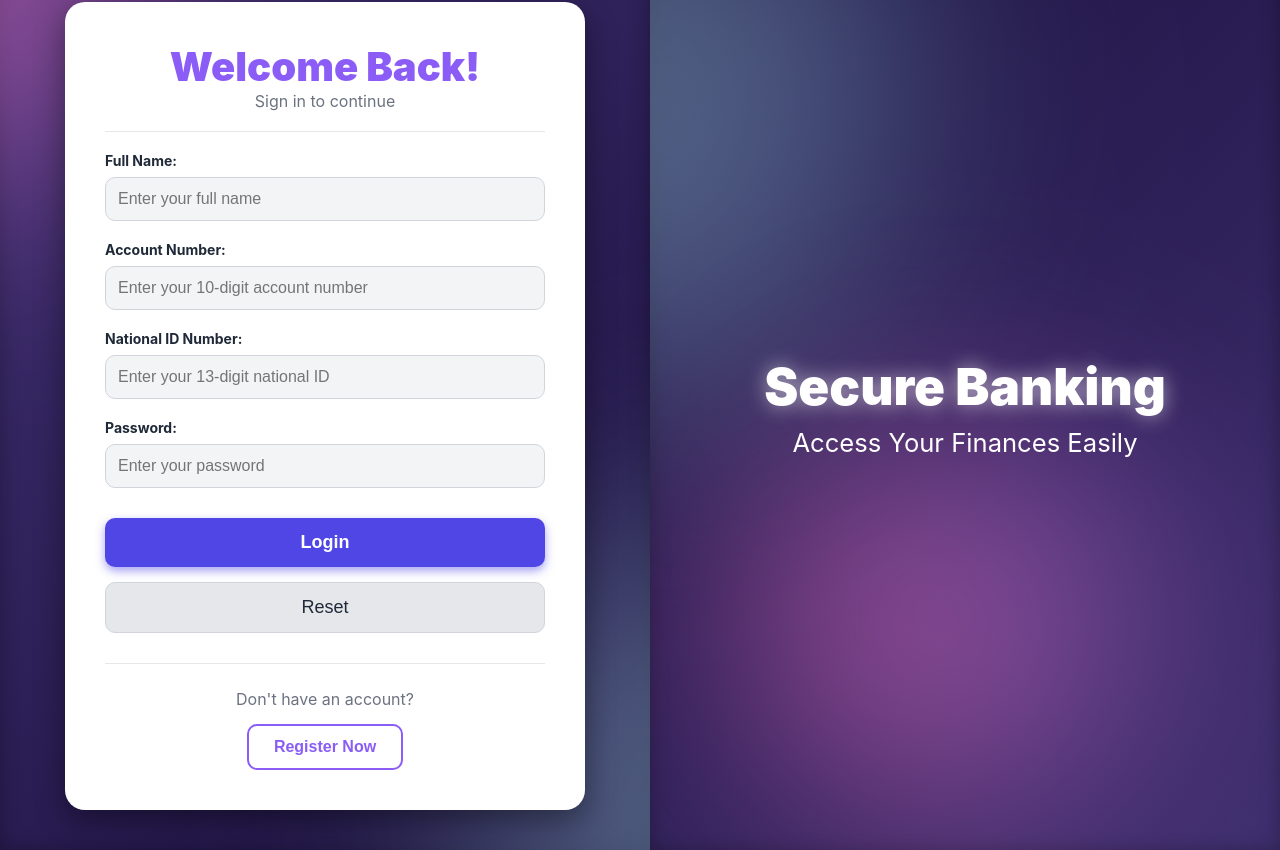
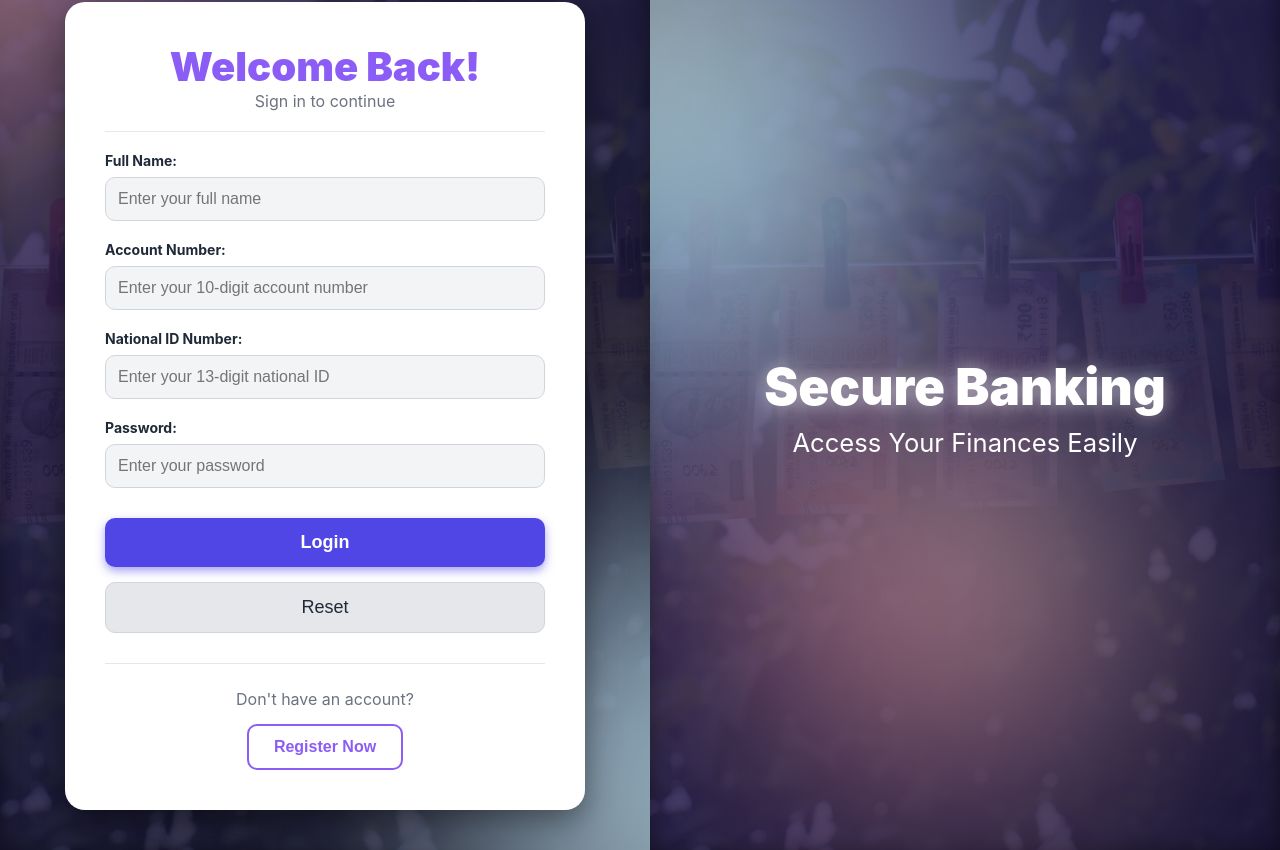
Before and after one commit to CalebLouwskitter/INSYPOEPaymentGateway, a React (Create React App) app in the folder Frontend/: page /login in a window 1280 px wide. Shown: the part 38-888 px from the top of the page. Built offline with nearby package versions, Linux system fonts and the light colour scheme; no server answers.

Commit message:
Frontend improvements to ui.

```diff
--- a/Frontend/src/pages/CoverPage.jsx
+++ b/Frontend/src/pages/CoverPage.jsx
@@ -1,6 +1,8 @@
 import { useEffect } from 'react';
 import { useNavigate } from 'react-router-dom';
 import { useAuth } from '../context/AuthContext.jsx';
+import cityscapeImage from '../assets/pexels-anete-lusina-4792381.webp';
+import abstractImage from '../assets/pexels-disha-sheta-596631-3521353.webp';
 
 export default function CoverPage() {
   const navigate = useNavigate();
@@ -21,7 +23,10 @@ export default function CoverPage() {
       justifyContent: 'center',
       alignItems: 'center',
       fontFamily: 'Inter, sans-serif',
-      backgroundColor: '#1e1933',
+      backgroundImage: `linear-gradient(135deg, rgba(17, 17, 35, 0.85), rgba(17, 17, 35, 0.85)), url(${cityscapeImage})`,
+      backgroundSize: 'cover',
+      backgroundPosition: 'center',
+      backgroundRepeat: 'no-repeat',
       color: 'white',
       position: 'relative',
       overflow: 'hidden'
@@ -31,24 +36,30 @@ export default function CoverPage() {
         position: 'absolute',
         width: '600px',
         height: '600px',
-        background: 'linear-gradient(135deg, rgba(173,216,230,0.6), rgba(135,206,235,0.4))',
+        backgroundImage: `linear-gradient(135deg, rgba(173,216,230,0.55), rgba(135,206,235,0.35)), url(${abstractImage})`,
+        backgroundSize: 'cover',
+        backgroundPosition: 'center',
         borderRadius: '45% 55% 65% 35% / 55% 45% 55% 45%',
         top: '-20%',
         left: '-15%',
         filter: 'blur(150px)',
-        animation: 'moveShape1 20s infinite alternate ease-in-out'
+        opacity: 0,
+        animation: 'fadeIn 2.4s ease-out forwards, moveShape1 20s infinite alternate ease-in-out'
       }}></div>
 
       <div style={{
         position: 'absolute',
         width: '500px',
         height: '500px',
-        background: 'linear-gradient(225deg, rgba(255,105,180,0.7), rgba(147,112,219,0.5))',
+        backgroundImage: `linear-gradient(225deg, rgba(255,105,180,0.6), rgba(147,112,219,0.45)), url(${abstractImage})`,
+        backgroundSize: 'cover',
+        backgroundPosition: 'center',
         borderRadius: '65% 35% 40% 60% / 65% 35% 55% 45%',
         bottom: '-15%',
         right: '-10%',
         filter: 'blur(140px)',
-        animation: 'moveShape2 25s infinite alternate ease-in-out'
+        opacity: 0,
+        animation: 'fadeIn 2.4s ease-out forwards, moveShape2 25s infinite alternate ease-in-out'
       }}></div>
 
       {/* Main Content */}
@@ -60,13 +71,16 @@ export default function CoverPage() {
         backgroundColor: 'rgba(0,0,0,0.25)',
         backdropFilter: 'blur(10px)',
         maxWidth: '500px',
-        width: '90%'
+        width: '90%',
+        opacity: 0,
+        animation: 'fadeInUp 1.4s ease-out forwards'
       }}>
         <h1 style={{ fontSize: '3em', fontWeight: 900, marginBottom: '15px', color: PRIMARY_COLOR }}>
           Welcome to Macsaton
         </h1>
         <p style={{ fontSize: '1.5em', marginBottom: '40px', color: '#E5E7EB' }}>
-          Notascam... no I mean macsaton
+          Your gateway to seamless banking and financial management.
+
         </p>
 
         <div style={{ display: 'flex', justifyContent: 'center', gap: '20px', flexWrap: 'wrap' }}>
@@ -133,6 +147,14 @@ export default function CoverPage() {
       {/* Animation Keyframes */}
       <style>
         {`
+          @keyframes fadeIn {
+            0% { opacity: 0; }
+            100% { opacity: 1; }
+          }
+          @keyframes fadeInUp {
+            0% { opacity: 0; transform: translateY(25px); }
+            100% { opacity: 1; transform: translateY(0); }
+          }
           @keyframes moveShape1 {
             0% { transform: translate(0,0) rotate(0deg); }
             50% { transform: translate(50px, -50px) rotate(20deg); }
--- a/Frontend/src/pages/Login.jsx
+++ b/Frontend/src/pages/Login.jsx
@@ -1,6 +1,8 @@
 import { useEffect, useState } from "react";
 import { useNavigate } from "react-router-dom";
 import { useAuth } from "../context/AuthContext";
+import cityscapeImage from "../assets/pexels-anete-lusina-4792381.webp";
+import abstractImage from "../assets/pexels-disha-sheta-596631-3521353.webp";
 
 export default function Login() {
   const navigate = useNavigate();
@@ -192,7 +194,10 @@ export default function Login() {
       display: 'flex',
       minHeight: '100vh',
       fontFamily: 'Inter, sans-serif',
-      backgroundColor: '#1e1933',
+      backgroundImage: `linear-gradient(135deg, rgba(17, 17, 35, 0.85), rgba(17, 17, 35, 0.9)), url(${cityscapeImage})`,
+      backgroundSize: 'cover',
+      backgroundPosition: 'center',
+      backgroundRepeat: 'no-repeat',
       color: 'white',
     }}>
       <div style={{
@@ -203,35 +208,45 @@ export default function Login() {
         padding: '40px',
         minWidth: '350px',
         maxWidth: '650px',
-        background: 'linear-gradient(315deg, #1a0f3d 0%, #3f2f70 100%)',
+        backgroundImage: `linear-gradient(315deg, rgba(17, 17, 35, 0.88), rgba(39, 30, 90, 0.85)), url(${abstractImage})`,
+        backgroundSize: 'cover',
+        backgroundPosition: 'center',
         position: 'relative',
         overflow: 'hidden',
-        boxShadow: 'inset 0 0 20px rgba(0,0,0,0.3)'
+        boxShadow: 'inset 0 0 20px rgba(0,0,0,0.4)',
+        opacity: 0,
+        animation: 'fadeInLeft 1.3s ease-out forwards'
       }}>
         <div style={{
           position: 'absolute',
           width: '550px',
           height: '550px',
-          background: 'linear-gradient(315deg, rgba(173, 216, 230, 0.6), rgba(135, 206, 235, 0.4))',
+          backgroundImage: `linear-gradient(315deg, rgba(173, 216, 230, 0.45), rgba(135, 206, 235, 0.35)), url(${cityscapeImage})`,
+          backgroundSize: 'cover',
+          backgroundPosition: 'center',
           borderRadius: '45% 55% 65% 35% / 55% 45% 55% 45%',
           top: '65%',
           left: '70%',
           transform: 'rotate(150deg)',
-          filter: 'blur(120px) opacity(0.8)',
-          animation: 'moveShape1Left 20s infinite alternate ease-in-out'
+          filter: 'blur(120px)',
+          opacity: 0,
+          animation: 'fadeIn 2.1s ease-out forwards, moveShape1Left 20s infinite alternate ease-in-out'
         }}></div>
 
         <div style={{
           position: 'absolute',
           width: '400px',
           height: '400px',
-          background: 'linear-gradient(225deg, rgba(255, 105, 180, 0.7), rgba(147, 112, 219, 0.5))',
+          backgroundImage: `linear-gradient(225deg, rgba(255, 105, 180, 0.45), rgba(147, 112, 219, 0.35)), url(${abstractImage})`,
+          backgroundSize: 'cover',
+          backgroundPosition: 'center',
           borderRadius: '65% 35% 40% 60% / 65% 35% 55% 45%',
           bottom: '75%',
           right: '80%',
           transform: 'rotate(10deg)',
-          filter: 'blur(110px) opacity(0.9)',
-          animation: 'moveShape2Left 25s infinite alternate ease-in-out'
+          filter: 'blur(110px)',
+          opacity: 0,
+          animation: 'fadeIn 2.1s ease-out forwards, moveShape2Left 25s infinite alternate ease-in-out'
         }}></div>
 
         <div style={{
@@ -243,7 +258,9 @@ export default function Login() {
           boxShadow: '0 10px 30px rgba(0, 0, 0, 0.4)',
           color: DARK_TEXT,
           zIndex: 2,
-          position: 'relative'
+          position: 'relative',
+          opacity: 0,
+          animation: 'fadeInUp 1.5s ease-out forwards'
         }}>
           <div style={{
             color: PRIMARY_COLOR,
@@ -392,53 +409,104 @@ export default function Login() {
         flexDirection: 'column',
         justifyContent: 'center',
         alignItems: 'center',
-        background: 'linear-gradient(135deg, #1a0f3d 0%, #3f2f70 100%)',
+        backgroundImage: `linear-gradient(135deg, rgba(39, 30, 90, 0.85), rgba(25, 19, 58, 0.88)), url(${abstractImage})`,
+        backgroundSize: 'cover',
+        backgroundPosition: 'center',
         position: 'relative',
         overflow: 'hidden',
-        boxShadow: 'inset 0 0 20px rgba(0,0,0,0.3)'
+        boxShadow: 'inset 0 0 20px rgba(0,0,0,0.45)',
+        opacity: 0,
+        animation: 'fadeInRight 1.3s ease-out forwards'
       }}>
         <div style={{
           position: 'absolute',
           width: '550px',
           height: '550px',
-          background: 'linear-gradient(135deg, rgba(173, 216, 230, 0.6), rgba(135, 206, 235, 0.4))',
+          backgroundImage: `linear-gradient(135deg, rgba(173, 216, 230, 0.45), rgba(135, 206, 235, 0.35)), url(${cityscapeImage})`,
+          backgroundSize: 'cover',
+          backgroundPosition: 'center',
           borderRadius: '45% 55% 65% 35% / 55% 45% 55% 45%',
           top: '-15%',
           right: '55%',
           transform: 'rotate(-30deg)',
-          filter: 'blur(120px) opacity(0.8)',
-          animation: 'moveShape1 20s infinite alternate ease-in-out'
+          filter: 'blur(120px)',
+          opacity: 0,
+          animation: 'fadeIn 2.1s ease-out forwards, moveShape1 20s infinite alternate ease-in-out'
         }}></div>
 
         <div style={{
           position: 'absolute',
           width: '400px',
           height: '400px',
-          background: 'linear-gradient(45deg, rgba(255, 105, 180, 0.7), rgba(147, 112, 219, 0.5))',
+          backgroundImage: `linear-gradient(45deg, rgba(255, 105, 180, 0.45), rgba(147, 112, 219, 0.35)), url(${abstractImage})`,
+          backgroundSize: 'cover',
+          backgroundPosition: 'center',
           borderRadius: '65% 35% 40% 60% / 65% 35% 55% 45%',
           bottom: '5%',
           left: '15%',
           transform: 'rotate(25deg)',
-          filter: 'blur(110px) opacity(0.9)',
-          animation: 'moveShape2 25s infinite alternate ease-in-out'
+          filter: 'blur(110px)',
+          opacity: 0,
+          animation: 'fadeIn 2.1s ease-out forwards, moveShape2 25s infinite alternate ease-in-out'
         }}></div>
 
         <h2 style={{
           fontSize: '3.2em',
           textShadow: '0 0 20px rgba(255, 255, 255, 0.6)',
           zIndex: 1,
-          fontWeight: 900
+          fontWeight: 900,
+          opacity: 0,
+          animation: 'fadeInUp 1.6s ease-out forwards'
         }}>
           Secure Banking
         </h2>
         <p style={{
           fontSize: '1.6em',
           marginTop: '10px',
-          zIndex: 1
+          zIndex: 1,
+          opacity: 0,
+          animation: 'fadeInUp 1.7s ease-out forwards'
         }}>
           Access Your Finances Easily
         </p>
       </div>
+
+      <style>
+        {`
+          @keyframes fadeIn {
+            0% { opacity: 0; }
+            100% { opacity: 1; }
+          }
+          @keyframes fadeInUp {
+            0% { opacity: 0; transform: translateY(20px); }
+            100% { opacity: 1; transform: translateY(0); }
+          }
+          @keyframes fadeInLeft {
+            0% { opacity: 0; transform: translateX(-30px); }
+            100% { opacity: 1; transform: translateX(0); }
+          }
+          @keyframes fadeInRight {
+            0% { opacity: 0; transform: translateX(30px); }
+            100% { opacity: 1; transform: translateX(0); }
+          }
+          @keyframes moveShape1Left {
+            0% { transform: translate(0, 0) rotate(150deg); }
+            100% { transform: translate(-80px, 80px) rotate(160deg); }
+          }
+          @keyframes moveShape2Left {
+            0% { transform: translate(0, 0) rotate(10deg); }
+            100% { transform: translate(50px, -60px) rotate(0deg); }
+          }
+          @keyframes moveShape1 {
+            0% { transform: translate(0,0) rotate(-30deg); }
+            100% { transform: translate(80px, -80px) rotate(-40deg); }
+          }
+          @keyframes moveShape2 {
+            0% { transform: translate(0,0) rotate(25deg); }
+            100% { transform: translate(-50px, 60px) rotate(35deg); }
+          }
+        `}
+      </style>
     </div>
   );
 }
--- a/Frontend/src/pages/Register.jsx
+++ b/Frontend/src/pages/Register.jsx
@@ -2,6 +2,8 @@ import { useEffect, useState } from "react";
 import { useNavigate } from "react-router-dom";
 import axiosInstance from "../interfaces/axiosInstance";
 import { useAuth } from "../context/AuthContext.jsx";
+import cityscapeImage from "../assets/pexels-anete-lusina-4792381.webp";
+import abstractImage from "../assets/pexels-disha-sheta-596631-3521353.webp";
 
 // References:
 // Meta Platforms, Inc. (2025) React - A JavaScript library for building user interfaces. Available at: https://reactjs.org/ (Accessed: 07 January 2025).
@@ -218,7 +220,10 @@ export default function Register() {
       display: 'flex',
       minHeight: '100vh',
       fontFamily: 'Inter, sans-serif',
-      backgroundColor: '#1e1933',
+      backgroundImage: `linear-gradient(135deg, rgba(17, 17, 35, 0.9), rgba(17, 17, 35, 0.85)), url(${cityscapeImage})`,
+      backgroundSize: 'cover',
+      backgroundPosition: 'center',
+      backgroundRepeat: 'no-repeat',
       color: 'white',
     }}>
       {/* LEFT SIDE: Branding Panel */}
@@ -228,49 +233,63 @@ export default function Register() {
         flexDirection: 'column',
         justifyContent: 'center',
         alignItems: 'center',
-        background: 'linear-gradient(135deg, #1a0f3d 0%, #3f2f70 100%)',
+        backgroundImage: `linear-gradient(135deg, rgba(39, 30, 90, 0.82), rgba(25, 19, 58, 0.88)), url(${abstractImage})`,
+        backgroundSize: 'cover',
+        backgroundPosition: 'center',
         position: 'relative',
         overflow: 'hidden',
-        boxShadow: 'inset 0 0 20px rgba(0,0,0,0.3)'
+        boxShadow: 'inset 0 0 20px rgba(0,0,0,0.4)',
+        opacity: 0,
+        animation: 'fadeInLeft 1.3s ease-out forwards'
       }}>
         <div style={{
           position: 'absolute',
           width: '550px',
           height: '550px',
-          background: 'linear-gradient(135deg, rgba(173, 216, 230, 0.6), rgba(135, 206, 235, 0.4))',
+          backgroundImage: `linear-gradient(135deg, rgba(173, 216, 230, 0.45), rgba(135, 206, 235, 0.35)), url(${cityscapeImage})`,
+          backgroundSize: 'cover',
+          backgroundPosition: 'center',
           borderRadius: '45% 55% 65% 35% / 55% 45% 55% 45%',
           top: '-15%',
           right: '55%',
           transform: 'rotate(-30deg)',
-          filter: 'blur(120px) opacity(0.8)',
-          animation: 'moveShape1 20s infinite alternate ease-in-out'
+          filter: 'blur(120px)',
+          opacity: 0,
+          animation: 'fadeIn 2.2s ease-out forwards, moveShape1 20s infinite alternate ease-in-out'
         }}></div>
 
         <div style={{
           position: 'absolute',
           width: '400px',
           height: '400px',
-          background: 'linear-gradient(45deg, rgba(255, 105, 180, 0.7), rgba(147, 112, 219, 0.5))',
+          backgroundImage: `linear-gradient(45deg, rgba(255, 105, 180, 0.45), rgba(147, 112, 219, 0.35)), url(${abstractImage})`,
+          backgroundSize: 'cover',
+          backgroundPosition: 'center',
           borderRadius: '65% 35% 40% 60% / 65% 35% 55% 45%',
           bottom: '5%',
           left: '15%',
           transform: 'rotate(25deg)',
-          filter: 'blur(110px) opacity(0.9)',
-          animation: 'moveShape2 25s infinite alternate ease-in-out'
+          filter: 'blur(110px)',
+          opacity: 0,
+          animation: 'fadeIn 2.2s ease-out forwards, moveShape2 25s infinite alternate ease-in-out'
         }}></div>
 
         <h2 style={{
           fontSize: '3.2em',
           textShadow: '0 0 20px rgba(255, 255, 255, 0.6)',
           zIndex: 1,
-          fontWeight: 900
+          fontWeight: 900,
+          opacity: 0,
+          animation: 'fadeInUp 1.6s ease-out forwards'
         }}>
           Start Your Journey
         </h2>
         <p style={{
           fontSize: '1.6em',
           marginTop: '10px',
-          zIndex: 1
+          zIndex: 1,
+          opacity: 0,
+          animation: 'fadeInUp 1.7s ease-out forwards'
         }}>
           Open Your Secure Account Today
         </p>
@@ -285,35 +304,45 @@ export default function Register() {
         padding: '40px',
         minWidth: '350px',
         maxWidth: '650px',
-        background: 'linear-gradient(315deg, #1a0f3d 0%, #3f2f70 100%)',
+        backgroundImage: `linear-gradient(315deg, rgba(17, 17, 35, 0.88), rgba(39, 30, 90, 0.85)), url(${abstractImage})`,
+        backgroundSize: 'cover',
+        backgroundPosition: 'center',
         position: 'relative',
         overflow: 'hidden',
-        boxShadow: 'inset 0 0 20px rgba(0,0,0,0.3)'
+        boxShadow: 'inset 0 0 20px rgba(0,0,0,0.4)',
+        opacity: 0,
+        animation: 'fadeInRight 1.3s ease-out forwards'
       }}>
         <div style={{
           position: 'absolute',
           width: '550px',
           height: '550px',
-          background: 'linear-gradient(315deg, rgba(173, 216, 230, 0.6), rgba(135, 206, 235, 0.4))',
+          backgroundImage: `linear-gradient(315deg, rgba(173, 216, 230, 0.45), rgba(135, 206, 235, 0.35)), url(${cityscapeImage})`,
+          backgroundSize: 'cover',
+          backgroundPosition: 'center',
           borderRadius: '45% 55% 65% 35% / 55% 45% 55% 45%',
           top: '65%',
           left: '70%',
           transform: 'rotate(150deg)',
-          filter: 'blur(120px) opacity(0.8)',
-          animation: 'moveShape1Left 20s infinite alternate ease-in-out'
+          filter: 'blur(120px)',
+          opacity: 0,
+          animation: 'fadeIn 2.2s ease-out forwards, moveShape1Left 20s infinite alternate ease-in-out'
         }}></div>
 
         <div style={{
           position: 'absolute',
           width: '400px',
           height: '400px',
-          background: 'linear-gradient(225deg, rgba(255, 105, 180, 0.7), rgba(147, 112, 219, 0.5))',
+          backgroundImage: `linear-gradient(225deg, rgba(255, 105, 180, 0.45), rgba(147, 112, 219, 0.35)), url(${abstractImage})`,
+          backgroundSize: 'cover',
+          backgroundPosition: 'center',
           borderRadius: '65% 35% 40% 60% / 65% 35% 55% 45%',
           bottom: '75%',
           right: '80%',
           transform: 'rotate(10deg)',
-          filter: 'blur(110px) opacity(0.9)',
-          animation: 'moveShape2Left 25s infinite alternate ease-in-out'
+          filter: 'blur(110px)',
+          opacity: 0,
+          animation: 'fadeIn 2.2s ease-out forwards, moveShape2Left 25s infinite alternate ease-in-out'
         }}></div>
 
         <div style={{
@@ -325,7 +354,9 @@ export default function Register() {
           boxShadow: '0 10px 30px rgba(0, 0, 0, 0.4)',
           color: DARK_TEXT,
           zIndex: 2,
-          position: 'relative'
+          position: 'relative',
+          opacity: 0,
+          animation: 'fadeInUp 1.5s ease-out forwards'
         }}>
           <div style={{
             color: PRIMARY_COLOR,
@@ -463,6 +494,22 @@ export default function Register() {
 
         <style>
           {`
+            @keyframes fadeIn {
+              0% { opacity: 0; }
+              100% { opacity: 1; }
+            }
+            @keyframes fadeInUp {
+              0% { opacity: 0; transform: translateY(20px); }
+              100% { opacity: 1; transform: translateY(0); }
+            }
+            @keyframes fadeInLeft {
+              0% { opacity: 0; transform: translateX(-30px); }
+              100% { opacity: 1; transform: translateX(0); }
+            }
+            @keyframes fadeInRight {
+              0% { opacity: 0; transform: translateX(30px); }
+              100% { opacity: 1; transform: translateX(0); }
+            }
             @keyframes moveShape1 {
               0% { transform: translate(0, 0) rotate(-30deg); }
               100% { transform: translate(80px, -80px) rotate(-40deg); }
```
Also changed, not shown: Frontend/src/assets/pexels-anete-lusina-4792381.webp (added), Frontend/src/assets/pexels-disha-sheta-596631-3521353.webp (added).
